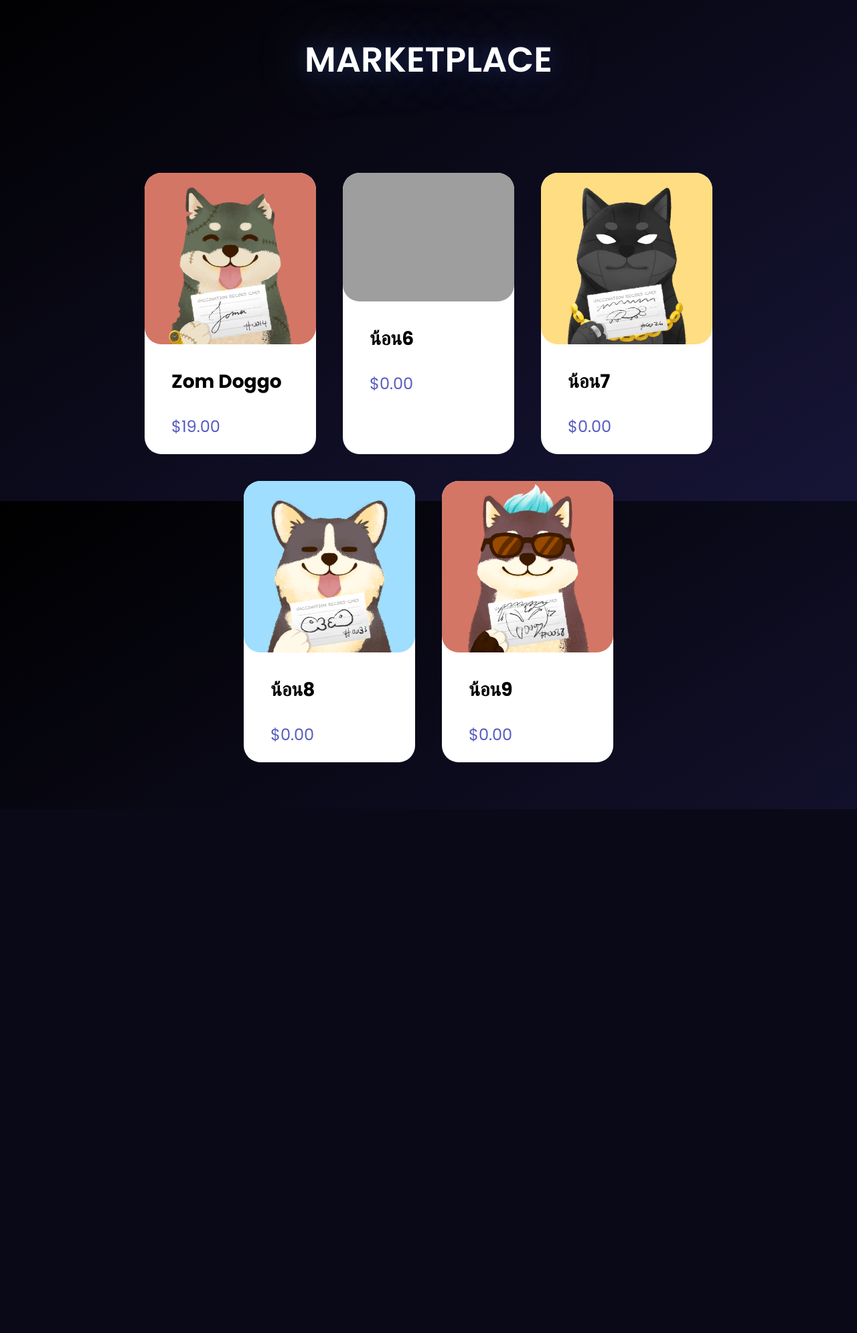
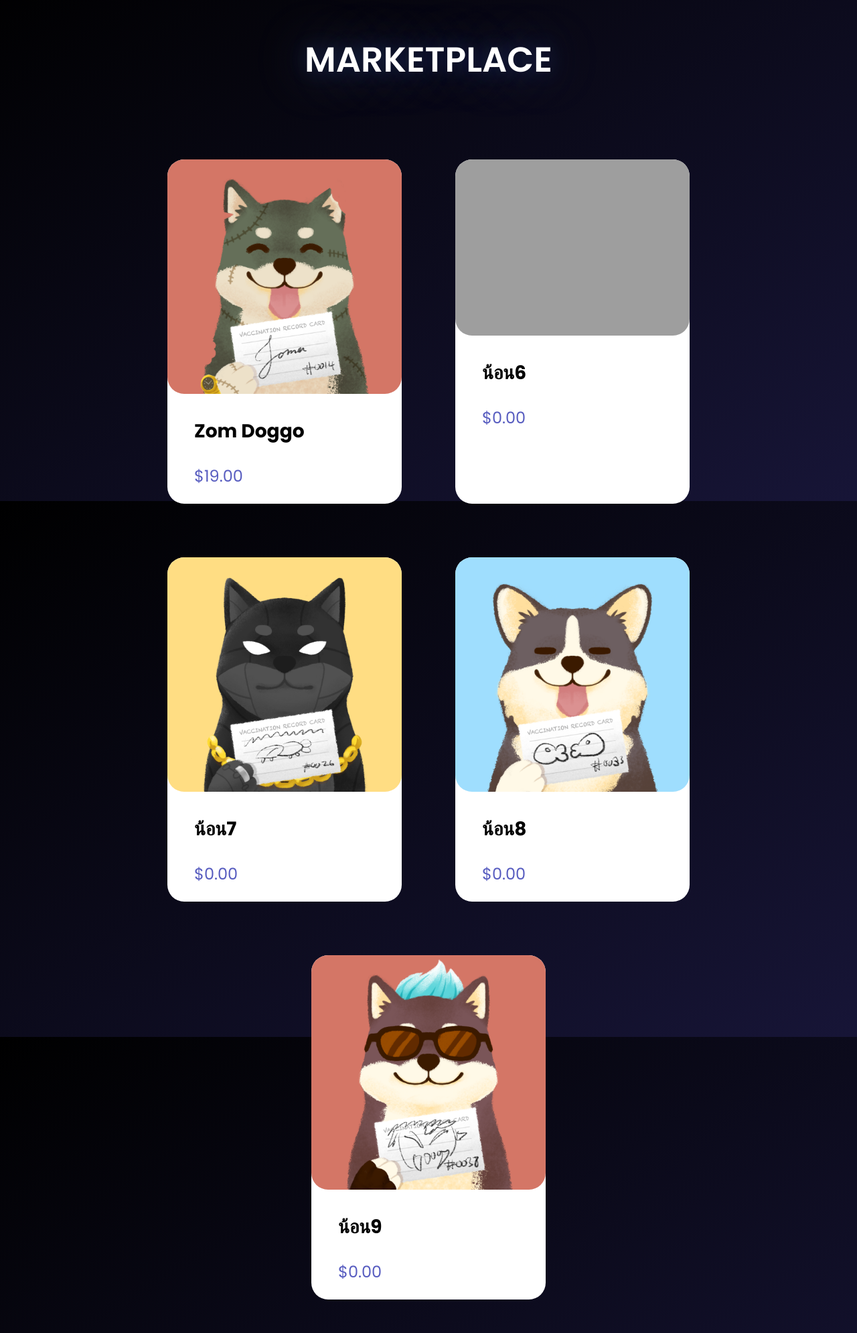
Before and after one commit to SecondGG/Amonze, a Django app: page /marketplace in a window 1280 px wide. Shown: the part 52-2042 px from the top of the page at 67% size. Before the commit the page ends 1260 px from the top, so only its background shows below. Run offline with Django 3.2, Linux system fonts and the light colour scheme; data comes from the database, SQL or seed files in the repository; grey boxes are pictures that could not be loaded.

Commit message:
marketplace

```diff
--- a/app_amonze/templates/marketplace.html
+++ b/app_amonze/templates/marketplace.html
@@ -33,17 +33,17 @@
         }
 
         .market_container {
-            padding: 50px;
+            padding: 10px;
             display: flex;
             flex-wrap: wrap;
             justify-content: center;
         }
 
         .item_wrapper {
-            margin: 20px;
+            margin: 40px;
             background: white;
             border-radius: 25px;
-            width: 256px;
+            width: 350px;
         }
 
         .item_wrapper a {
```
